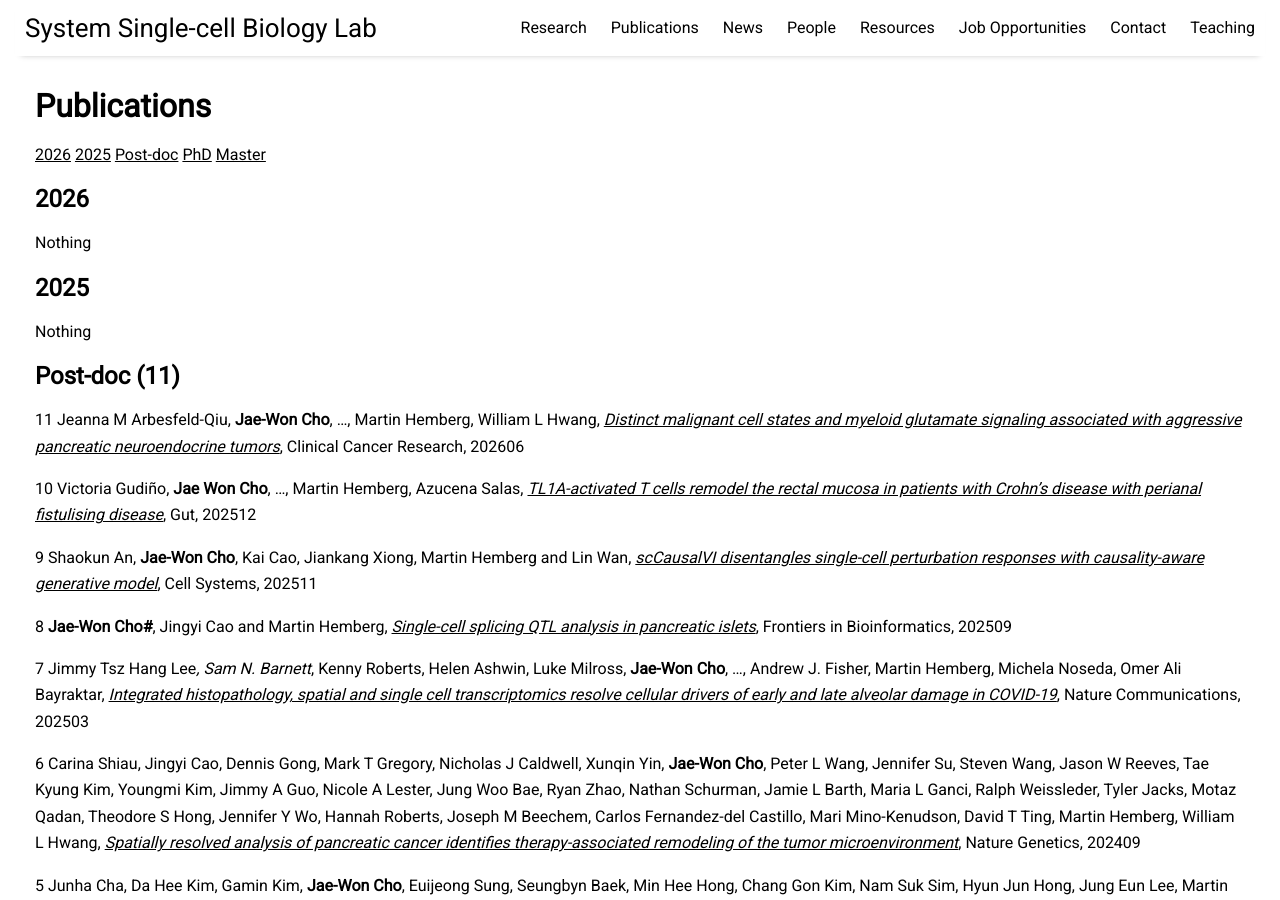
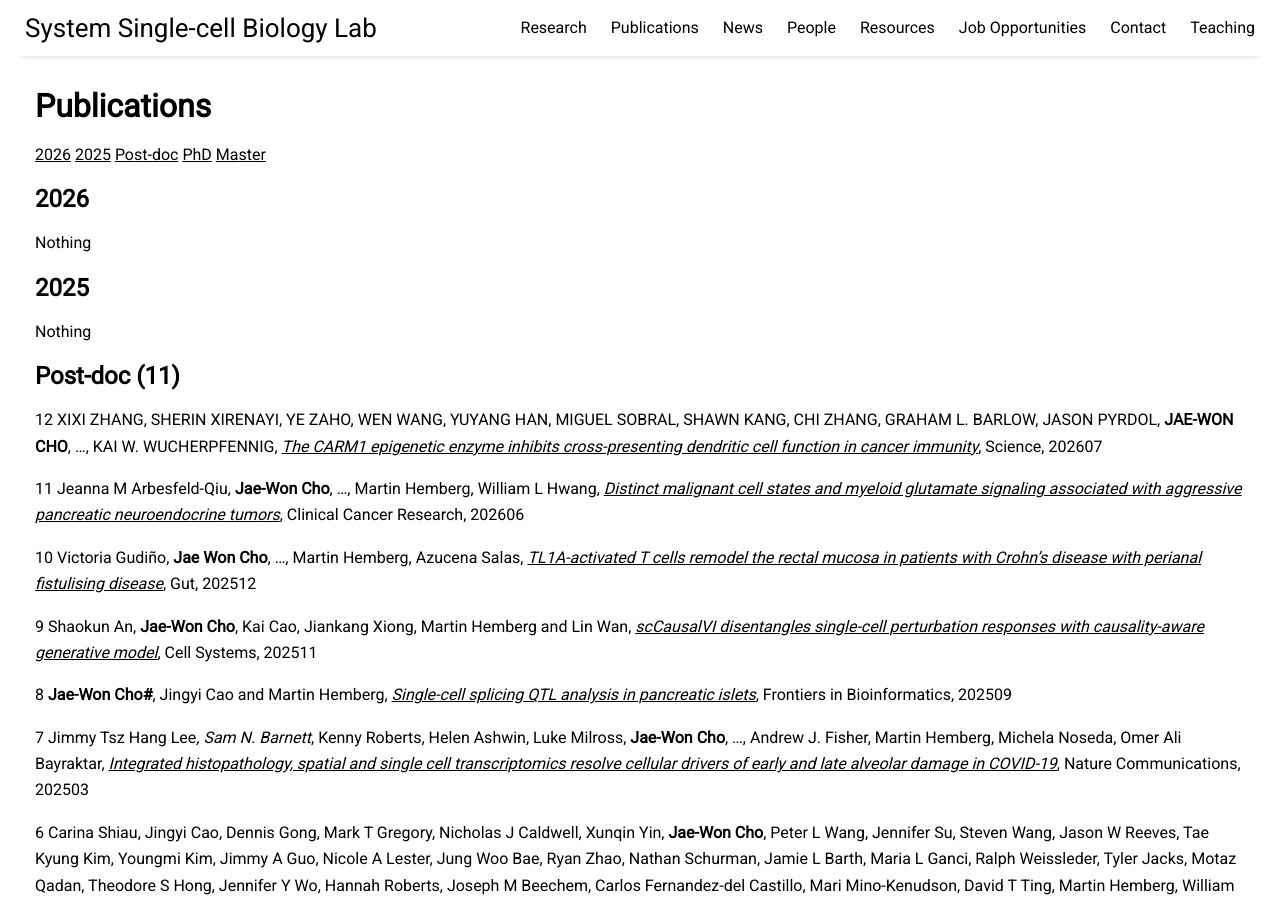
Before and after one commit to jaewon-cho/jaewon-cho.github.io, a Jekyll site: the page built from pages/publications.md, in a window 1280 px wide and 900 px high. Built offline with Jekyll 4.4.1, drawn with Linux system fonts in a browser that asks for light colours; nearby versions of some CDN libraries.

Commit message:
Update publications.md

```diff
--- a/pages/publications.md
+++ b/pages/publications.md
@@ -14,6 +14,8 @@ Nothing <br/>
 Nothing <br/>
 
 ## <a id="Post-doc"></a>Post-doc (11)
+12 XIXI ZHANG, SHERIN XIRENAYI, YE ZAHO, WEN WANG, YUYANG HAN, MIGUEL SOBRAL, SHAWN KANG, CHI ZHANG, GRAHAM L. BARLOW, JASON PYRDOL, **JAE-WON CHO**, …, KAI W. WUCHERPFENNIG, [*The CARM1 epigenetic enzyme inhibits cross-presenting dendritic cell function in cancer immunity*](DOI: 10.1126/science.aea1200), Science, 202607
+
 11 Jeanna M Arbesfeld-Qiu, **Jae-Won Cho**, …, Martin Hemberg, William L Hwang, [*Distinct malignant cell states and myeloid glutamate signaling associated with aggressive pancreatic neuroendocrine tumors*](https://doi.org/10.1158/1078-0432.CCR-25-2565), Clinical Cancer Research, 202606
 
 10 Victoria Gudiño, **Jae Won Cho**, …, Martin Hemberg, Azucena Salas, [*TL1A-activated T cells remodel the rectal mucosa in patients with Crohn’s disease with perianal fistulising disease*](https://doi.org/10.1136/gutjnl-2025-336246), Gut, 202512
```
